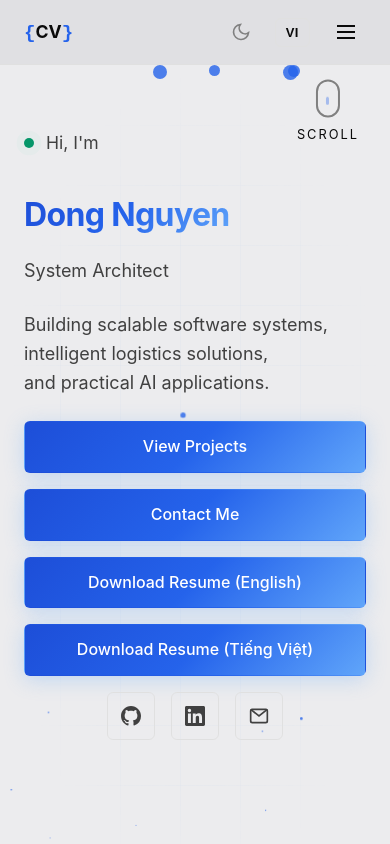
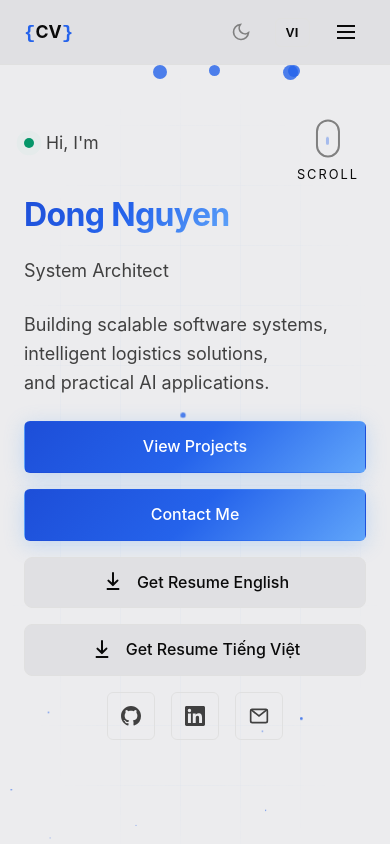
Before and after one commit to dong-nz/cv, a React app: page / in a window 390 px wide. Shown: the top 844 px of the page. Built offline with nearby package versions, Linux system fonts and the light colour scheme; the HTML template or start-up script is replaced by a standard one.

Commit message:
changed hero button

```diff
--- a/src/App.css
+++ b/src/App.css
@@ -641,7 +641,7 @@
   }
   .scroll-indicator {
     position: absolute;
-    top: 20px;
+    top: 60px;
     left: auto;
     right: 0 !important;
     transform: translateX(-50%);
--- a/src/components/sections/DownloadResume.tsx
+++ b/src/components/sections/DownloadResume.tsx
@@ -81,6 +81,7 @@
       style={{
         display: 'flex',
         alignItems: 'center',
+        justifyContent: 'center',
         gap: '12px',
         padding: '12px 20px',
         borderRadius: '8px',
@@ -92,10 +93,7 @@
       <svg viewBox="0 0 24 24" fill="currentColor" width="24" height="24">
         <path d="M12 2a1 1 0 0 1 1 1v9.586l2.707-2.707a1 1 0 1 1 1.414 1.414l-4.5 4.5a1 1 0 0 1-1.414 0l-4.5-4.5a1 1 0 0 1 1.414-1.414L11 12.586V3a1 1 0 0 1 1-1zm-7 16a1 1 0 1 1 0 2h14a1 1 0 1 1 0-2H5z" />
       </svg>
-      <div>
-        <div style={{ fontWeight: 500, color: 'var(--text-primary)' }}>{strings.common.resumeDownload[currentLang]}</div>
-        <div style={{ fontSize: '14px', color: 'var(--text-muted)' }}>{resumeLanguageLabels[lang]}</div>
-      </div>
+      <div style={{ fontWeight: 500, color: 'var(--text-primary)' }}>{strings.common.resumeDownload[currentLang]} {resumeLanguageLabels[lang]}</div>
     </a>
   )
 }
@@ -114,4 +112,4 @@
   )
 }
 
-export { DownloadResumeDropdown }
+export { DownloadResumeDropdown , DownloadButton}
--- a/src/components/sections/Hero.tsx
+++ b/src/components/sections/Hero.tsx
@@ -1,29 +1,17 @@
-import { motion, useScroll, useTransform } from "motion/react"
-import { InView } from "@/components/ui/InView"
-import { resumeAvailable, resumeLanguages, resumeUrlFor, resumeLanguageLabels } from "@/data/resume"
-import type { Language } from '@/types'
-import { useLanguage } from '@/hooks/useLanguage'
-import { strings } from '@/i18n/strings'
-import { useField } from '@/i18n/useField'
-import { DownloadResumeDropdown } from '@/components/sections/DownloadResume'
+import {motion, useScroll, useTransform} from "motion/react"
+import {InView} from "@/components/ui/InView"
+import {resumeAvailable, resumeLanguages} from "@/data/resume"
+import {useLanguage} from '@/hooks/useLanguage'
+import {strings} from '@/i18n/strings'
+import {useField} from '@/i18n/useField'
+import {DownloadButton, DownloadResumeDropdown} from '@/components/sections/DownloadResume'
 
-function HeroDownloadButton({ lang }: { lang: Language }) {
-  return (
-    <a
-      href={resumeUrlFor(lang)}
-      download
-      target="_blank"
-      className="btn btn-primary hero-download-mobile-btn"
-    >
-      Download Resume ({resumeLanguageLabels[lang]})
-    </a>
-  )
-}
-import { Button } from "@/components/ui/Button"
-import { Typewriter } from '@/components/ui/Typewriter'
-import { HeroParticles } from '@/components/sections/HeroParticles'
-import { SocialLinks } from "@/components/ui/SocialLinks"
-import { profile } from "@/data/profile"
+
+import {Button} from "@/components/ui/Button"
+import {Typewriter} from '@/components/ui/Typewriter'
+import {HeroParticles} from '@/components/sections/HeroParticles'
+import {SocialLinks} from "@/components/ui/SocialLinks"
+import {profile} from "@/data/profile"
 
 const socialLinks = [
     {
@@ -32,7 +20,8 @@
         "aria-label": "View GitHub profile",
         icon: (
             <svg viewBox="0 0 24 24" fill="currentColor" width="20" height="20">
-        <path d="M12 0C5.37 0 0 5.37 0 12c0 5.31 3.435 9.795 8.205 11.385.6.105.825-.255.825-.57 0-.285-.015-1.23-.015-2.235-3.015.555-3.795-.735-4.035-1.41-.135-.345-.72-1.41-1.23-1.695-.42-.225-1.02-.78-.015-.795.945-.015 1.62.87 1.845 1.23 1.08 1.815 2.805 1.305 3.495.99.105-.78.42-1.305.765-1.605-2.67-.3-5.46-1.335-5.46-5.925 0-1.305.465-2.385 1.23-3.225-.12-.3-.54-1.53.12-3.18 0 0 1.005-.315 3.3 1.23.96-.27 1.98-.405 3-.405s2.04.135 3 .405c2.295-1.56 3.3-1.23 3.3-1.23.66 1.65.24 2.88.12 3.18.765.84 1.23 1.905 1.23 3.225 0 4.605-2.805 5.625-5.475 5.925.435.375.81 1.095.81 2.22 0 1.605-.015 2.895-.015 3.3 0 .315.225.69.825.57A12.02 12.02 0 0 0 24 12c0-6.63-5.37-12-12-12z" />
+                <path
+                    d="M12 0C5.37 0 0 5.37 0 12c0 5.31 3.435 9.795 8.205 11.385.6.105.825-.255.825-.57 0-.285-.015-1.23-.015-2.235-3.015.555-3.795-.735-4.035-1.41-.135-.345-.72-1.41-1.23-1.695-.42-.225-1.02-.78-.015-.795.945-.015 1.62.87 1.845 1.23 1.08 1.815 2.805 1.305 3.495.99.105-.78.42-1.305.765-1.605-2.67-.3-5.46-1.335-5.46-5.925 0-1.305.465-2.385 1.23-3.225-.12-.3-.54-1.53.12-3.18 0 0 1.005-.315 3.3 1.23.96-.27 1.98-.405 3-.405s2.04.135 3 .405c2.295-1.56 3.3-1.23 3.3-1.23.66 1.65.24 2.88.12 3.18.765.84 1.23 1.905 1.23 3.225 0 4.605-2.805 5.625-5.475 5.925.435.375.81 1.095.81 2.22 0 1.605-.015 2.895-.015 3.3 0 .315.225.69.825.57A12.02 12.02 0 0 0 24 12c0-6.63-5.37-12-12-12z"/>
             </svg>
         ),
     },
@@ -42,7 +31,8 @@
         "aria-label": "View LinkedIn profile",
         icon: (
             <svg viewBox="0 0 24 24" fill="currentColor" width="20" height="20">
-        <path d="M20.447 20.452h-3.554v-5.569c0-1.328-.027-3.037-1.852-3.037-1.853 0-2.136 1.445-2.136 2.939v5.667H9.351V9h3.414v1.561h.046c.477-.9 1.637-1.85 3.37-1.85 3.601 0 4.267 2.37 4.267 5.455v6.286zM5.337 7.433a2.062 2.062 0 0 1-2.063-2.065 2.064 2.064 0 1 1 2.063 2.065zm1.782 13.019H3.555V9h3.564v11.452zM22.225 0H1.771C.792 0 0 .774 0 1.729v20.542C0 23.227.792 24 1.771 24h20.451C23.2 24 24 23.227 24 22.271V1.729C24 .774 23.2 0 22.222 0h.003z" />
+                <path
+                    d="M20.447 20.452h-3.554v-5.569c0-1.328-.027-3.037-1.852-3.037-1.853 0-2.136 1.445-2.136 2.939v5.667H9.351V9h3.414v1.561h.046c.477-.9 1.637-1.85 3.37-1.85 3.601 0 4.267 2.37 4.267 5.455v6.286zM5.337 7.433a2.062 2.062 0 0 1-2.063-2.065 2.064 2.064 0 1 1 2.063 2.065zm1.782 13.019H3.555V9h3.564v11.452zM22.225 0H1.771C.792 0 0 .774 0 1.729v20.542C0 23.227.792 24 1.771 24h20.451C23.2 24 24 23.227 24 22.271V1.729C24 .774 23.2 0 22.222 0h.003z"/>
             </svg>
         ),
     },
@@ -52,74 +42,74 @@
         "aria-label": "Send email",
         icon: (
             <svg viewBox="0 0 24 24" fill="none" stroke="currentColor" strokeWidth="2" width="20" height="20">
-        <rect x="2" y="4" width="20" height="16" rx="2" />
-        <path d="M22 4l-10 8L2 4" />
+                <rect x="2" y="4" width="20" height="16" rx="2"/>
+                <path d="M22 4l-10 8L2 4"/>
             </svg>
         ),
     },
 ]
 
 export function Hero() {
-  const { scrollY } = useScroll()
-  const { lang } = useLanguage()
+    const {scrollY} = useScroll()
+    const {lang} = useLanguage()
     const y = useTransform(scrollY, [0, 300], [0, -80])
     return (
         <InView>
             <motion.section
                 className="hero container-wide"
-      initial={{ opacity: 0 }}
-      animate={{ opacity: 1 }}
-      transition={{ duration: 0.3 }}
+                initial={{opacity: 0}}
+                animate={{opacity: 1}}
+                transition={{duration: 0.3}}
                 aria-labelledby="hero-heading"
             >
-      <div className="hero-bg-grid" />
-      <HeroParticles />
+                <div className="hero-bg-grid"/>
+                <HeroParticles/>
                 <motion.div
                     className="hero-content"
-        initial={{ opacity: 0, x: -30 }}
-        animate={{ opacity: 1, x: 0 }}
-        transition={{ duration: 0.6, delay: 0.2 }}
+                    initial={{opacity: 0, x: -30}}
+                    animate={{opacity: 1, x: 0}}
+                    transition={{duration: 0.6, delay: 0.2}}
                 >
                     <motion.div
-          initial={{ opacity: 0, y: 10 }}
-          animate={{ opacity: 1, y: 0 }}
-          transition={{ duration: 0.4, delay: 0.15 }}
+                        initial={{opacity: 0, y: 10}}
+                        animate={{opacity: 1, y: 0}}
+                        transition={{duration: 0.4, delay: 0.15}}
                     >
           <span className="hero-greeting">
-            <span className="greeting-dot" />
+            <span className="greeting-dot"/>
               {strings.hero.greeting[lang]}
           </span>
                     </motion.div>
                     <motion.h1
                         id="hero-heading"
                         className="hero-name"
-          initial={{ opacity: 0, y: 20 }}
-          animate={{ opacity: 1, y: 0 }}
-          transition={{ duration: 0.5, delay: 0.3 }}
+                        initial={{opacity: 0, y: 20}}
+                        animate={{opacity: 1, y: 0}}
+                        transition={{duration: 0.5, delay: 0.3}}
                     >
-          <span className="name-highlight">{profile.firstName}{" "}{profile.lastName}</span>
+                        <span className="name-highlight">{useField(profile.name, profile.nameEn)}</span>
                     </motion.h1>
                     <motion.p
                         className="hero-title"
-          initial={{ opacity: 0, y: 20 }}
-          animate={{ opacity: 1, y: 0 }}
-          transition={{ duration: 0.5, delay: 0.4 }}
+                        initial={{opacity: 0, y: 20}}
+                        animate={{opacity: 1, y: 0}}
+                        transition={{duration: 0.5, delay: 0.4}}
                     >
-          <Typewriter texts={profile.roles} />
+                        <Typewriter texts={profile.roles}/>
                     </motion.p>
                     <motion.p
                         className="hero-tagline"
-          initial={{ opacity: 0, y: 20 }}
-          animate={{ opacity: 1, y: 0 }}
-          transition={{ duration: 0.5, delay: 0.5 }}
+                        initial={{opacity: 0, y: 20}}
+                        animate={{opacity: 1, y: 0}}
+                        transition={{duration: 0.5, delay: 0.5}}
                     >
                         {useField(profile.tagline, profile.taglineEn)}
                     </motion.p>
                     <motion.div
                         className="hero-cta"
-          initial={{ opacity: 0, y: 20 }}
-          animate={{ opacity: 1, y: 0 }}
-          transition={{ duration: 0.5, delay: 0.6 }}
+                        initial={{opacity: 0, y: 20}}
+                        animate={{opacity: 1, y: 0}}
+                        transition={{duration: 0.5, delay: 0.6}}
                     >
                         <Button href="/projects" variant="primary">
                             {strings.hero.ctaProjects[lang]}
@@ -130,30 +120,32 @@
                         {resumeAvailable && (
                             <>
                                 <div className="hero-download-desktop">
-                <DownloadResumeDropdown className="hero-download-dropdown" wrapperClassName="hero-download-summary" targetBlank />
+                                    <DownloadResumeDropdown className="hero-download-dropdown"
+                                                            wrapperClassName="hero-download-summary" targetBlank/>
                                 </div>
                                 <div className="hero-download-mobile">
                                     {resumeLanguages.map(lang => (
-                  <HeroDownloadButton key={lang} lang={lang} />
+                                        <DownloadButton key={lang} lang={lang}/>
                                     ))}
                                 </div>
                             </>
                         )}
-        <SocialLinks links={socialLinks} />
+
+                        <SocialLinks links={socialLinks}/>
                     </motion.div>
                 </motion.div>
                 <div className="scroll-indicator" aria-hidden="true">
                     <div className="scroll-mouse">
-          <div className="scroll-wheel" />
+                        <div className="scroll-wheel"/>
                     </div>
                     <span>{strings.hero.scroll[lang]}</span>
                 </div>
                 <motion.div
                     className="hero-visual"
-        style={{ y }}
-        initial={{ opacity: 0, x: 30 }}
-        animate={{ opacity: 1, x: 0 }}
-        transition={{ duration: 0.6, delay: 0.4 }}
+                    style={{y}}
+                    initial={{opacity: 0, x: 30}}
+                    animate={{opacity: 1, x: 0}}
+                    transition={{duration: 0.6, delay: 0.4}}
                 >
                     <img
                         src="/profile-photo.webp"
--- a/src/data/profile.ts
+++ b/src/data/profile.ts
@@ -3,7 +3,8 @@
 export const profile: Profile = {
   firstName: "Dong",
   lastName: "Nguyen",
-  name: "Dong Nguyen",
+  name: "Nguyễn Đông",
+  nameEn: "Dong Nguyen",
   title: "Senior Software Engineer",
   titleEn: "Senior Software Engineer",
   tagline:
--- a/src/i18n/strings.ts
+++ b/src/i18n/strings.ts
@@ -77,7 +77,7 @@
   common: {
     backTo: { en: 'Back to %s', vi: 'Quay lại %s' },
     skipLink: { en: 'Skip to content', vi: 'Bỏ qua nội dung' },
-    resumeDownload: { en: 'Download Resume', vi: 'Tải CV' },
+    resumeDownload: { en: 'Get Resume', vi: 'Tải CV' },
     socialAriaLabels: {
       github: { en: 'View GitHub profile', vi: 'Xem hồ sơ GitHub' },
       linkedin: { en: 'View LinkedIn profile', vi: 'Xem hồ sơ LinkedIn' },
--- a/src/types/index.ts
+++ b/src/types/index.ts
@@ -79,6 +79,7 @@
 
 export interface Profile {
   name: string;
+  nameEn: string;
   firstName: string;
   lastName: string;
   title: string;
```
Lines whose indentation alone changed are shown as unchanged.
